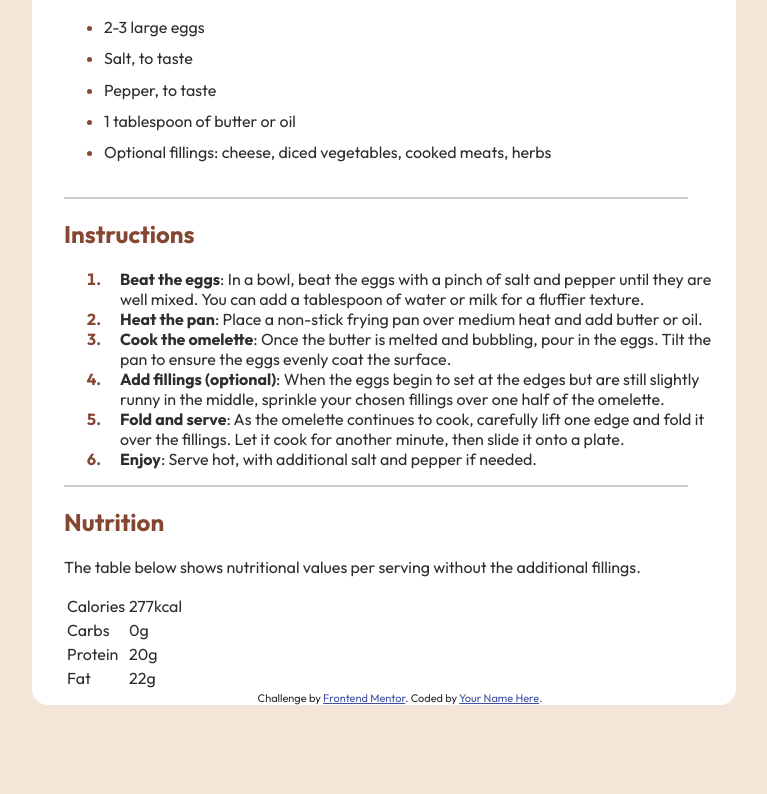
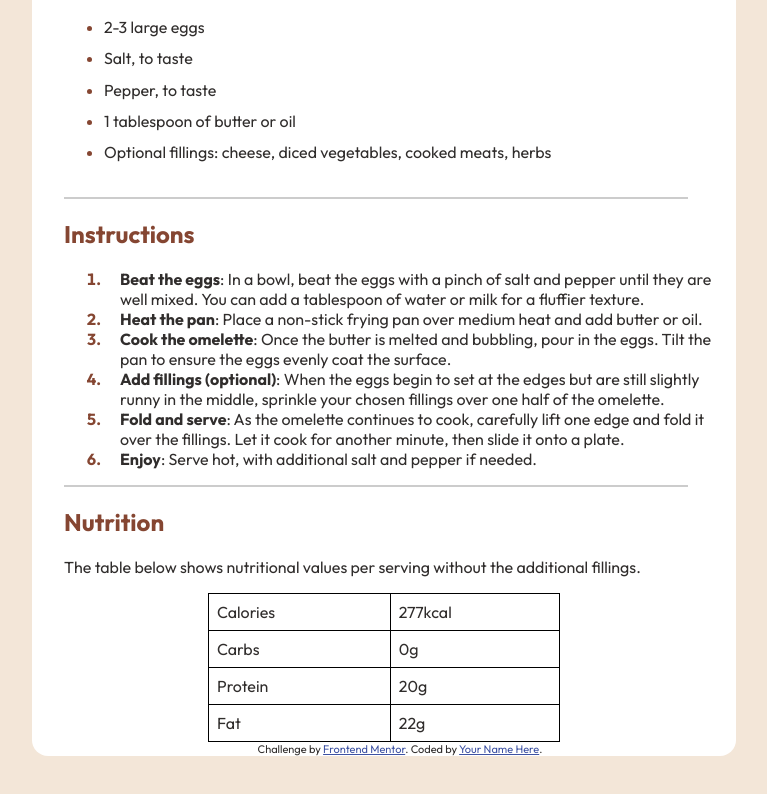
Before and after one commit to mateusb12/frontend-mentor-recipe-page-main, a plain HTML site: page index.html in a window 1280 px wide. Shown: the part 766-1560 px from the top of the page, without its empty margins (256-1023 px from the left). Drawn offline with Linux system fonts and the light colour scheme.

Commit message:
Centered the table

```diff
--- a/index.html
+++ b/index.html
@@ -91,7 +91,11 @@
         <hr class="solid">
 
         <h2> Nutrition </h2>
+
         <p>The table below shows nutritional values per serving without the additional fillings.</p>
+
+        <div class="nutrition-div">
+
 
             <table>
                 <tr>
@@ -111,6 +115,8 @@
                     <td>22g</td>
                 </tr>
             </table>
+        </div>
+
 
         <div class="attribution">
             Challenge by <a href="https://www.frontendmentor.io?ref=challenge" target="_blank">Frontend Mentor</a>.
--- a/style.css
+++ b/style.css
@@ -46,7 +46,7 @@ body {
     justify-content: center;
 }
 
-.main-card{
+.main-card {
     margin-top: 5rem;
     margin-bottom: 5rem;
     background-color: var(--white);
@@ -54,63 +54,64 @@ body {
     max-width: 44rem;
 }
 
-.card-content{
+.card-content {
     padding-left: 2rem;
 }
 
-.omelette{
+.omelette {
     text-align: center;
     padding-top: 2.1rem;
 }
 
-.card-picture{
+.card-picture {
     display: inline-block;
     width: 90%;
     margin-left: auto;
     margin-right: auto;
+    border-radius: 15px;
 }
 
-.preparation-card{
+.preparation-card {
     background-color: var(--rose-white);
     margin-top: 0;
     border-radius: 8px;
 }
 
-.preparation-card ul li::marker{
+.preparation-card ul li::marker {
     color: var(--dark-raspberry);
 }
 
-ul{
+ul {
     margin: 0;
     padding-bottom: 1rem;
 }
 
-ul li{
+ul li {
     padding-bottom: .7rem;
     position: relative;
 }
 
-ul li::marker{
+ul li::marker {
     color: var(--nutmeg);
 }
 
-ol li{
+ol li {
     padding-left: 1rem;
 }
 
-ol li::marker{
+ol li::marker {
     color: var(--nutmeg);
     font-weight: bold;
 }
 
-.preparation-card h3{
+.preparation-card h3 {
     display: inline-block;
     color: var(--dark-raspberry);
     padding: 0.8rem 1rem;
     margin: 0;
 }
 
-h2{
+h2 {
     color: var(--nutmeg);
 }
 
@@ -120,3 +121,22 @@ hr.solid {
     padding-left: 1rem;
     margin-right: 3rem;
 }
+
+.nutrition-div {
+    display: flex;
+    flex-direction: row;
+    justify-content: center;
+    margin-left: -2rem !important;
+}
+
+table {
+    width: 50%;
+    border-collapse: collapse;
+    margin-bottom: 0;
+}
+
+td {
+    border: 1px solid black;
+    padding: 8px;
+    text-align: left;
+}
```
Lines whose indentation alone changed are shown as unchanged.
